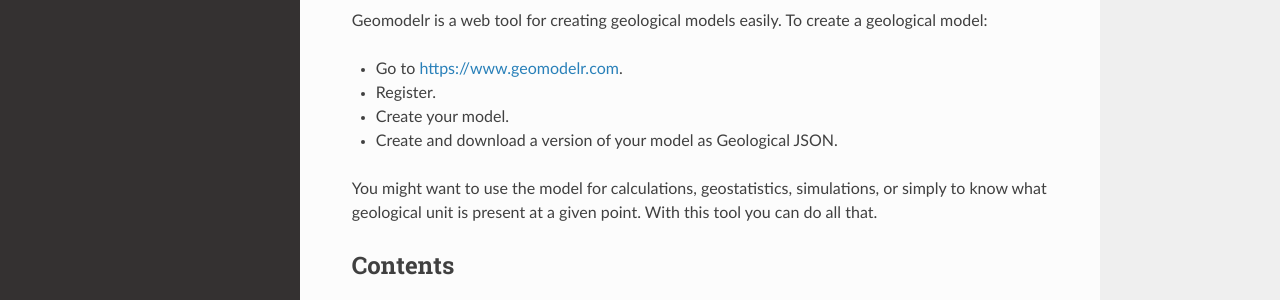
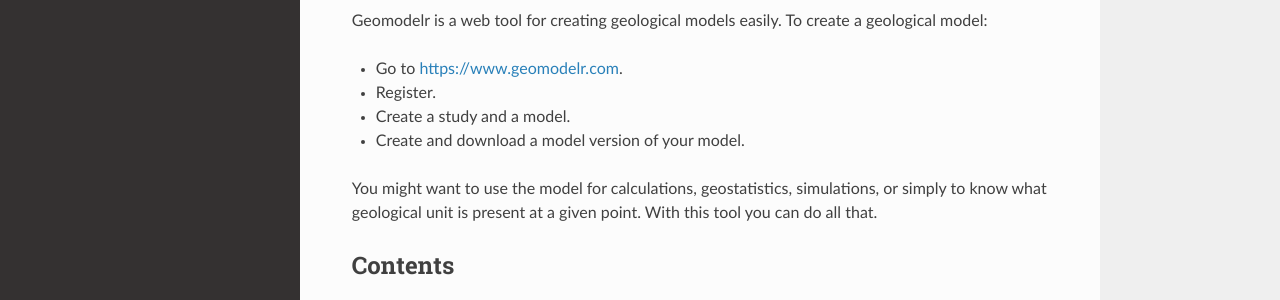
Before and after one commit to rserrano/geomodelr, a Sphinx documentation site: the page built from docs/source/index.rst, in a window 1280 px wide and 1086 px high. Shown: the part 188-488 px from the top of the window. Built offline with Sphinx 7.4.7 and the Read the Docs theme 2.0.0, drawn with Linux system fonts in a browser that asks for light colours.

```diff
--- a/docs/source/index.rst
+++ b/docs/source/index.rst
@@ -7,8 +7,8 @@ To create a geological model:
 
 - Go to https://www.geomodelr.com.
 - Register.
-- Create your model.
-- Create and download a version of your model as Geological JSON.
+- Create a study and a model.
+- Create and download a model version of your model.
 
 You might want to use the model for calculations, geostatistics,
 simulations, or simply to know what geological unit is present
```
Also changed, not shown: docs/source/intro.rst (+28 -4 lines).
